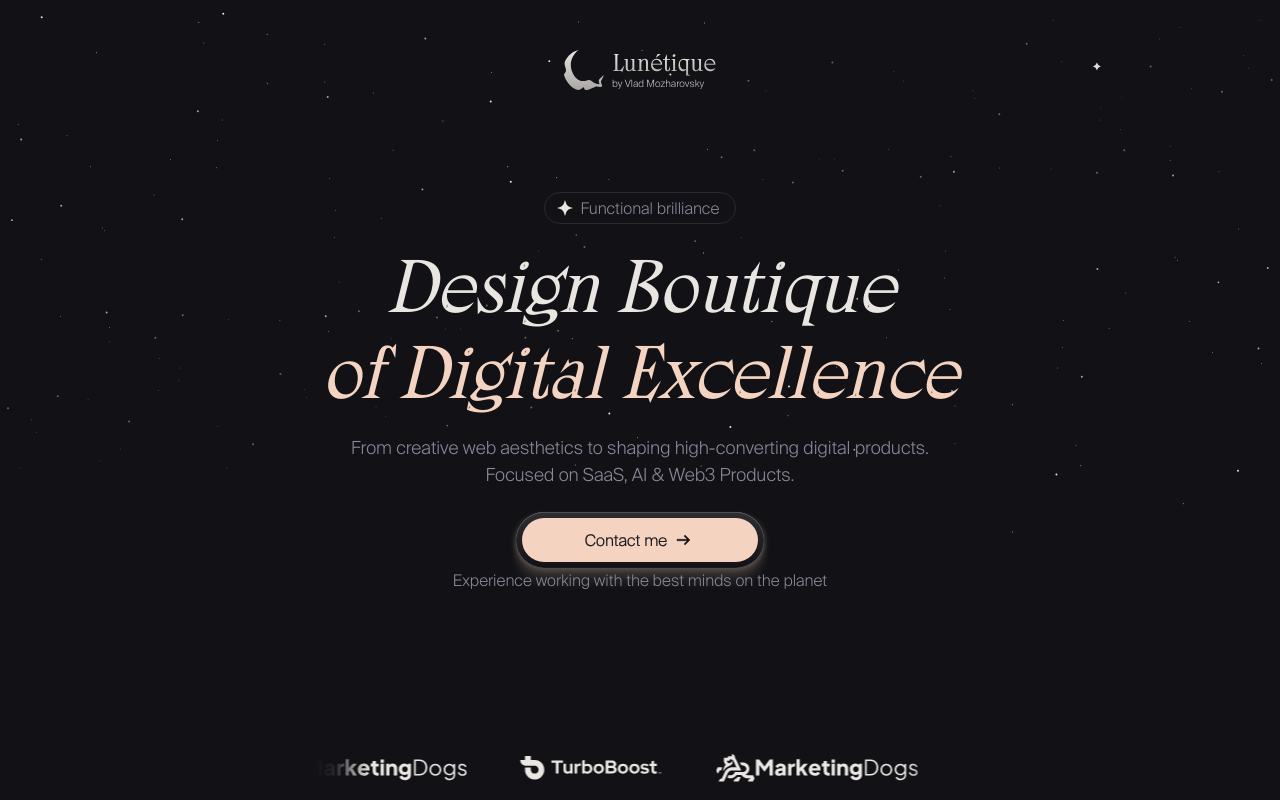
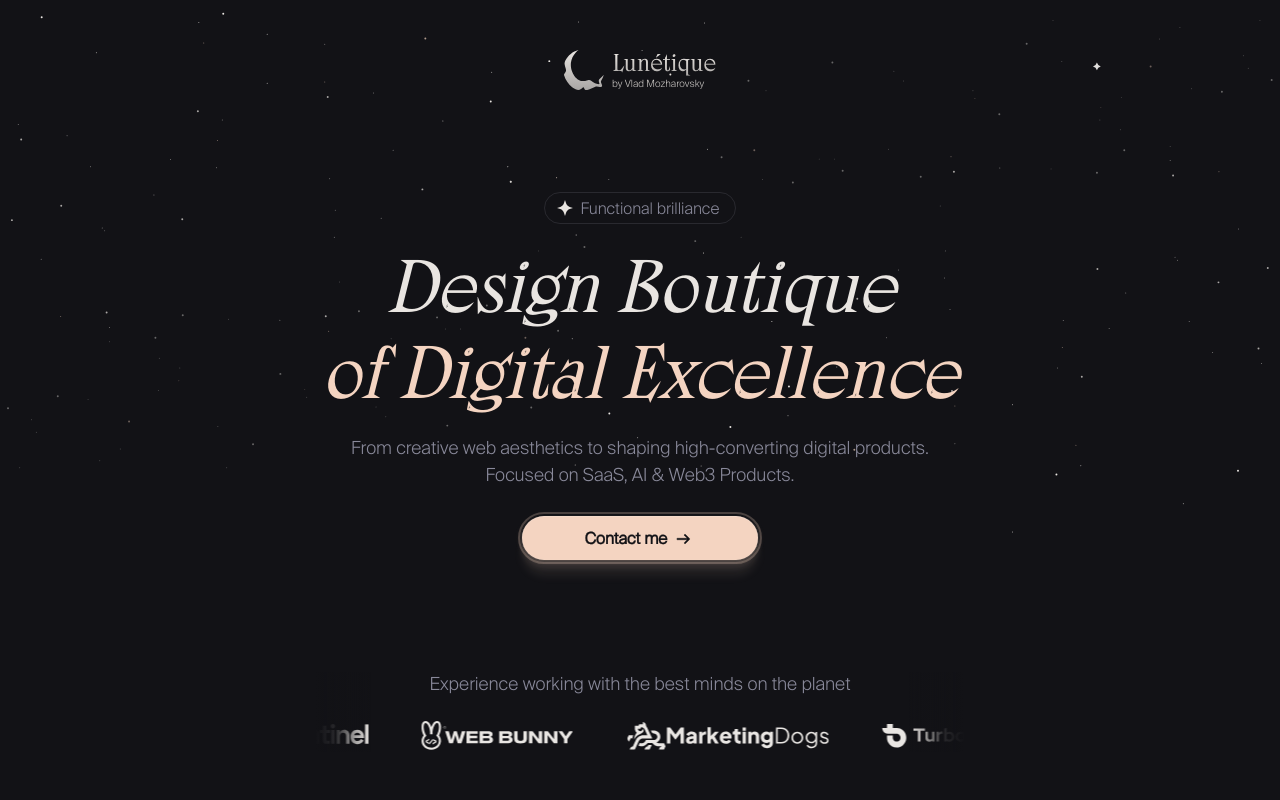
Before and after one commit to bcmp4p1/lunetique, a React (Vite) app: page / in a window 1280 px wide. Shown: the top 800 px of the page. Built offline with nearby package versions, Linux system fonts and the light colour scheme.

Commit message:
button reset

```diff
--- a/src/components/Footer/Footer.jsx
+++ b/src/components/Footer/Footer.jsx
@@ -1,7 +1,6 @@
 import React from 'react';
 import './footer.scss';
 import logo from '../../assets/logo.svg';
-import lines from '../../assets/lines.svg';
 import dots from '../../assets/dots.svg';
 import arrow from '../../assets/arrow-right.svg';
 import extendedLogo from '../../assets/extended-logo.svg';
@@ -10,12 +9,14 @@ export function Footer() {
   return (
     <footer className="footer">
       <img className="footer__logo" src={logo} alt="" />
-      <img className="footer__lines" src={lines} alt="" />
       <img className="footer__dots" src={dots} alt="" />
+      <div className="footer__line" />
       <div className="footer__middle">
         <div className="footer__logo-by">
           <img src={extendedLogo} alt="" />
-          <span className="footer__motto">“Dreams are born under the moon...”</span>
+          <span className="footer__motto">
+            “Dreams are born under the moon...”
+          </span>
         </div>
         <div className="footer__links">
           <div className="footer__link">
--- a/src/components/Footer/footer.scss
+++ b/src/components/Footer/footer.scss
@@ -23,12 +23,11 @@
     height: 163px;
   }
 
-  &__lines {
-    position: absolute;
-    top: -100%;
-    left: calc(50% - 672px);
-    width: 1344px;
-    height: 390px;
+  &__line {
+    width: 100%;
+    height: 1px;
+    opacity: 0.4;
+    background: linear-gradient(90deg, rgba(244, 212, 193, 0.05) 15.63%, #F4D4C1 49.95%, rgba(244, 212, 193, 0.05) 84.35%);
   }
 
   &__middle {
--- a/src/components/MainPage/MainPage.jsx
+++ b/src/components/MainPage/MainPage.jsx
@@ -1,6 +1,5 @@
 import React from 'react';
 import './MainPage.scss';
-import { Slider } from '@/components/Slider/Slider';
 import { Title } from '../Title/Title';
 import { About } from '../About/About';
 import { Works } from '../Works/Works';
@@ -10,7 +9,6 @@ import { Experience } from '../Experience/Experience';
 export const MainPage = () => (
   <div className="main">
     <Title />
-    <Slider />
     <About />
     <Works />
     <Experience />
--- a/src/components/Slider/Slider.jsx
+++ b/src/components/Slider/Slider.jsx
@@ -2,21 +2,24 @@ import React from 'react';
 import './Slider.scss';
 import turbo from '@/assets/turbo-logo.svg';
 import market from '@/assets/market-logo.svg';
+import bunny from '@/assets/bunny-logo.svg';
+import sentinel from '@/assets/sentinel-logo.svg';
 
 export const Slider = () => (
   <div className="slider">
+    <p>Experience working with the best minds on the planet</p>
     <div className="slider__fade slider__fade--left" />
     <div className="slider__track">
       <div className="slider__content">
-        <img src={turbo} alt="Bunny" />
+        <img src={bunny} alt="Bunny" />
         <img src={market} alt="Marketing Dogs" />
         <img src={turbo} alt="TurboBoost" />
-        <img src={market} alt="Sent" />
+        <img src={sentinel} alt="Sent" />
 
-        <img src={turbo} alt="Bunny" />
+        <img src={bunny} alt="Bunny" />
         <img src={market} alt="Marketing Dogs" />
         <img src={turbo} alt="TurboBoost" />
-        <img src={market} alt="Sent" />
+        <img src={sentinel} alt="Sent" />
       </div>
     </div>
     <div className="slider__fade slider__fade--right" />
--- a/src/components/Slider/Slider.scss
+++ b/src/components/Slider/Slider.scss
@@ -1,9 +1,13 @@
 .slider {
   position: relative;
   display: flex;
+  flex-direction: column;
+  gap: 24px;
   align-items: center;
   width: 648px;
   overflow: hidden;
+  font-size: 18px;
+  margin-top: 88px;
 
   &__content {
     display: flex;
--- a/src/components/Title/Title.jsx
+++ b/src/components/Title/Title.jsx
@@ -1,11 +1,10 @@
 import './Title.scss';
 import arrow from '@/assets/arrow right.svg';
 import star from '@/assets/star-white.svg';
+import { Slider } from '@/components/Slider/Slider';
+import React from 'react';
 
-export const Title = () => {
-  console.log(123);
-
-  return (
+export const Title = () => (
   <div className="title">
     <div className="title__up">
       <img src={star} alt="" />
@@ -27,10 +26,7 @@ export const Title = () => {
         <img src={arrow} alt="" />
       </div>
     </button>
-      <div>
-        <p>Experience working with the best minds on the planet</p>
-        {/* <div></div> */}
-      </div>
+
+    <Slider />
   </div>
 );
-};
--- a/src/components/Transform/Transform.scss
+++ b/src/components/Transform/Transform.scss
@@ -44,9 +44,6 @@
     width: 648px;
   }
 
-  &__text {
-  }
-
   &__up {
     color: #e0dedc;
     text-align: center;
@@ -69,25 +66,31 @@
   }
 
   &__button {
-    // display: flex;
-    // flex-direction: row;
-    // justify-content: center;
-    padding: 6px;
+    display: flex;
+    flex-direction: row;
+    justify-content: center;
+    padding: 2px;
     border-radius: 200px;
     margin-top: 24px;
-    background: linear-gradient(
-      180deg,
-      rgba(255, 255, 255, 0.12) 0%,
-      rgba(255, 255, 255, 0) 100%
-    );
-    box-shadow:
-      0px 0.75px 0.75px 0px rgba(255, 255, 255, 0.2) inset,
-      0px 0px 1px 0px rgba(255, 255, 255, 0.32) inset,
-      0px 2px 4px 0px rgba(244, 212, 193, 0.15),
-      5px 0px 6px -4px rgba(244, 212, 193, 0.15),
-      -5px 0px 6px -4px rgba(244, 212, 193, 0.15),
-      0px 7px 7px 0px rgba(244, 212, 193, 0.13),
-      0px 16px 10px 0px rgba(244, 212, 193, 0.08);
+    margin-bottom: 20px;
+    border: 2px solid rgba(244, 212, 193, 0.24);
+    transition: all 0.3s;
+
+    &:hover {
+      border: 2px solid rgba(244, 212, 193, 0.44);
+
+      & > div {
+        background-color: rgb(245, 219, 204);
+      }
+    }
+
+    &:active {
+      border: 2px solid rgba(244, 212, 193, 0.14);
+
+      & > div {
+        background-color: rgba(244, 212, 193, 0.64);
+      }
+    }
   }
 
   &__circle {
@@ -106,7 +109,22 @@
     font-family: variables.$suisse;
     font-size: 16px;
     font-style: normal;
-    font-weight: 400;
+    font-weight: 600;
     line-height: normal;
+    box-shadow:
+      0px 0.75px 0.75px 0px rgba(255, 255, 255, 0.20) inset,
+      0px 0px 1px 0px rgba(255, 255, 255, 0.32) inset,
+      0px 2px 4px 0px rgba(244, 212, 193, 0.15),
+      5px 0px 6px -4px rgba(244, 212, 193, 0.15),
+      -5px 0px 6px -4px rgba(244, 212, 193, 0.15),
+      0px 7px 7px 0px rgba(244, 212, 193, 0.13),
+      0px 16px 10px 0px rgba(244, 212, 193, 0.08);
+    transition: all 0.3s;
+
+    & > img {
+      height: 24px;
+      width: 24px;
+      margin-top: 2px;
+    }
   }
 }
```
Also changed, not shown: src/assets/bunny-logo.svg (added), src/assets/sentinel-logo.svg (added). Lines whose indentation alone changed are shown as unchanged.
